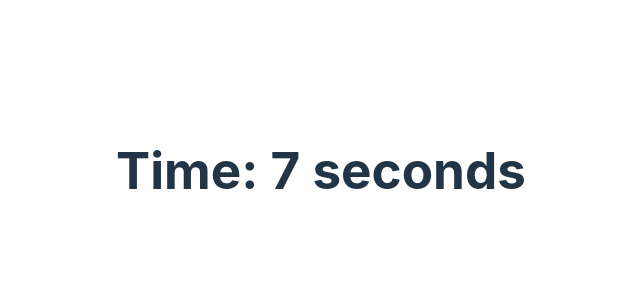
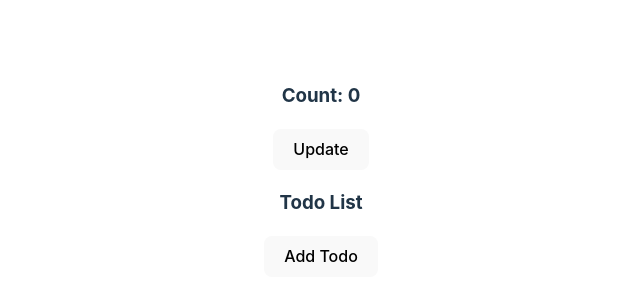
Before and after one commit to abdulmoiz99/reactTestBench, a React (Vite) app: page / in a window 1280 px wide. Shown: the part 230-530 px from the top of the page, without its empty margins (319-959 px from the left). Built offline with nearby package versions, Linux system fonts and the light colour scheme.

Commit message:
Implemented use callback

```diff
--- a/src/App.tsx
+++ b/src/App.tsx
@@ -1,24 +1,22 @@
-import { useEffect, useState } from 'react'
+import { useCallback, useState } from 'react'
 import './App.css'
+import Todo from './Todo';
 
-type User = {
-  id: number,
-  name: string
-}
+
+
 
 function App() {
-  useEffect(() => {
-    const timer = setInterval(() => {
-      setSeconds(previous => previous + 1)
-    }, 1000)
+  const [count, setCount] = useState(0);
+  const [todo, setTodo] = useState<string[]>([]);
 
-    return () => { clearInterval(timer) }
-  }, [])
-  const [seconds, setSeconds] = useState(0);
-
+  const addTodo = useCallback(() => {
+    setTodo([...todo, 'new Todo'])
+  }, [todo])
   return (
     <>
-      <h1>Time: {seconds} seconds</h1>
+      <h3>Count: {count}</h3>
+      <button onClick={() => setCount(previous => previous + 1)}>Update</button>
+      <Todo todo={todo} addTodo={addTodo} />
     </>
   )
 }
--- /dev/null
+++ b/src/Todo.tsx
@@ -0,0 +1,21 @@
+import { memo } from "react";
+
+type PropsType = {
+    todo: string[]
+    addTodo: () => void
+}
+const Todo = (props: PropsType) => {
+    const { todo, addTodo } = props;
+    console.log("Inside Todo")
+    return (
+        <>
+            <h3>Todo List</h3>
+            <ul>
+                {todo?.map((t) => <li>{t}</li>)}
+            </ul>
+            <button onClick={addTodo} >Add Todo</button>
+        </>
+    )
+}
+
+export default memo(Todo) as Todo;
```
